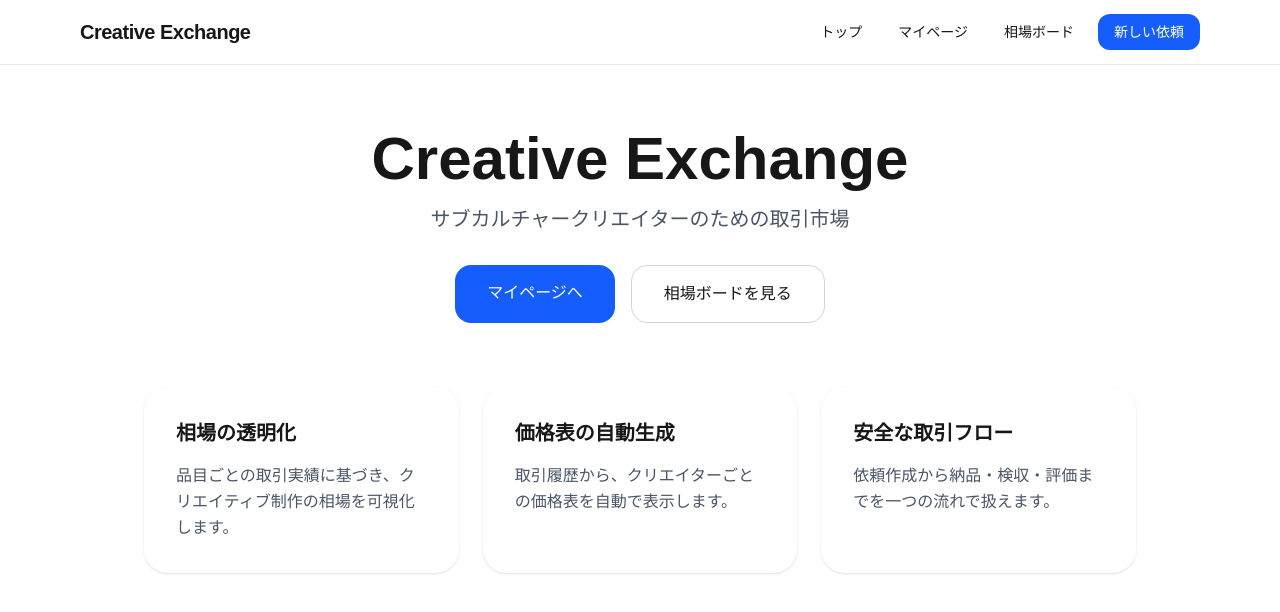
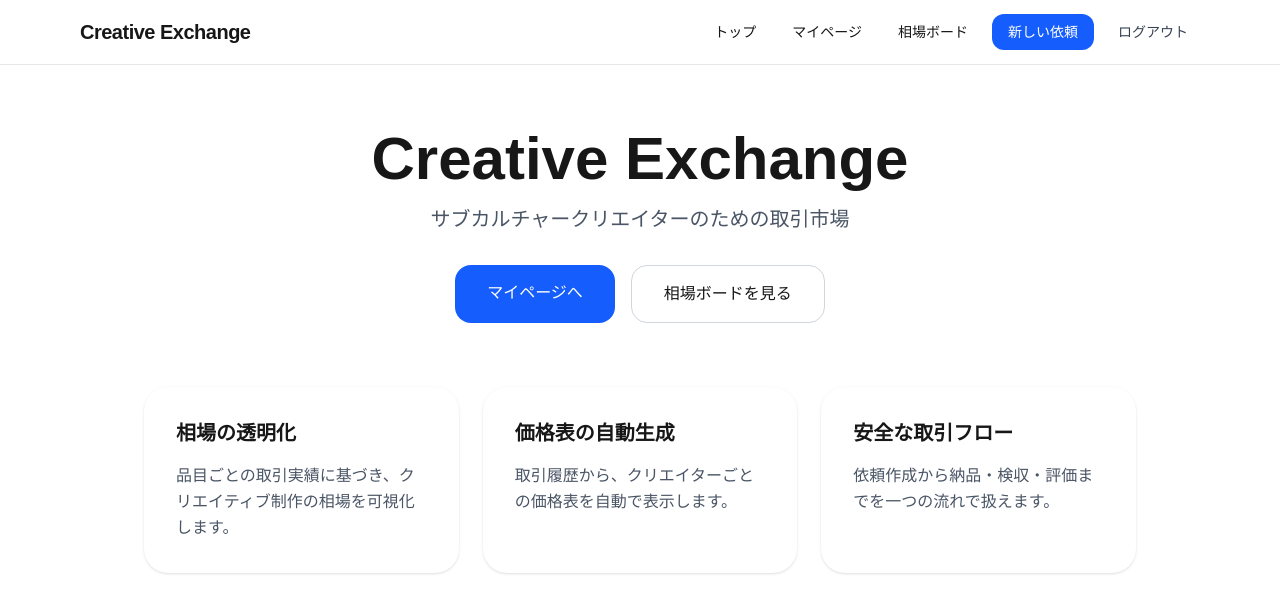
Before and after one commit to TAIGA-SAKONOE/creative-exchange, a Next.js app in the folder creative-exchange/: page / in a window 1280 px wide. Shown: the top 612 px of the page. Built offline with nearby package versions, Linux system fonts and the light colour scheme.

Commit message:
Update layout.tsx

```diff
--- a/creative-exchange/app/layout.tsx
+++ b/creative-exchange/app/layout.tsx
@@ -1,6 +1,10 @@
+'use client'
+
 import type { Metadata } from 'next'
 import Link from 'next/link'
+import { useRouter } from 'next/navigation'
 import { Geist, Geist_Mono } from 'next/font/google'
+import { createClient } from '../lib/supabase/client'
 import './globals.css'
 
 const geistSans = Geist({
@@ -18,17 +22,16 @@ export const metadata: Metadata = {
   description: 'サブカルチャークリエイターのための取引市場',
 }
 
-export default function RootLayout({
-  children,
-}: Readonly<{
-  children: React.ReactNode
-}>) {
+function Header() {
+  const router = useRouter()
+
+  const handleLogout = async () => {
+    const supabase = createClient()
+    await supabase.auth.signOut()
+    router.replace('/login')
+  }
+
   return (
-    <html
-      lang="ja"
-      className={`${geistSans.variable} ${geistMono.variable} h-full antialiased`}
-    >
-      <body className="min-h-full bg-gray-50 text-gray-900">
     <header className="sticky top-0 z-40 border-b border-gray-200 bg-white/90 backdrop-blur">
       <div className="max-w-6xl mx-auto px-4">
         <div className="h-16 flex items-center justify-between">
@@ -61,11 +64,31 @@ export default function RootLayout({
             >
               新しい依頼
             </Link>
+            <button
+              onClick={handleLogout}
+              className="px-3 py-2 rounded-xl hover:bg-gray-100 transition text-gray-700"
+            >
+              ログアウト
+            </button>
           </nav>
         </div>
       </div>
     </header>
+  )
+}
 
+export default function RootLayout({
+  children,
+}: Readonly<{
+  children: React.ReactNode
+}>) {
+  return (
+    <html
+      lang="ja"
+      className={`${geistSans.variable} ${geistMono.variable} h-full antialiased`}
+    >
+      <body className="min-h-full bg-gray-50 text-gray-900">
+        <Header />
         <main>{children}</main>
       </body>
     </html>
```
Lines whose indentation alone changed are shown as unchanged.
